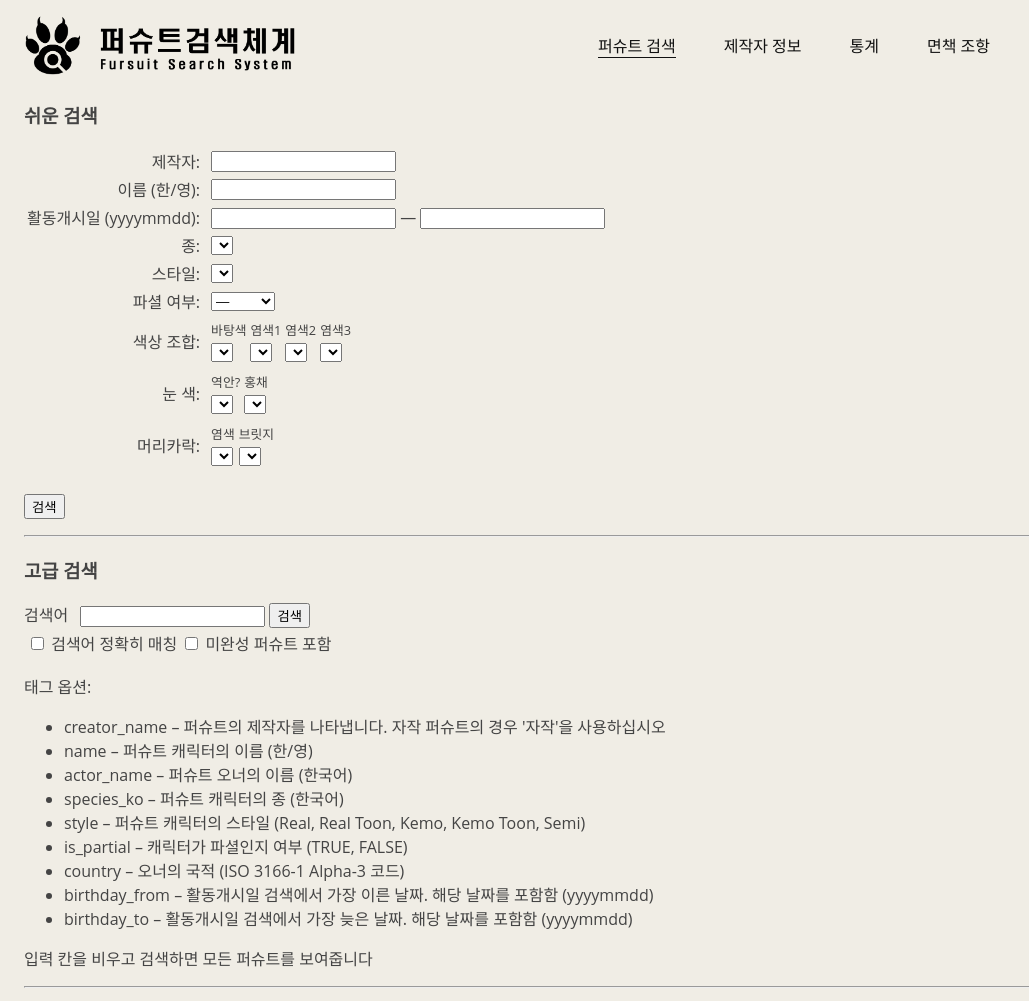
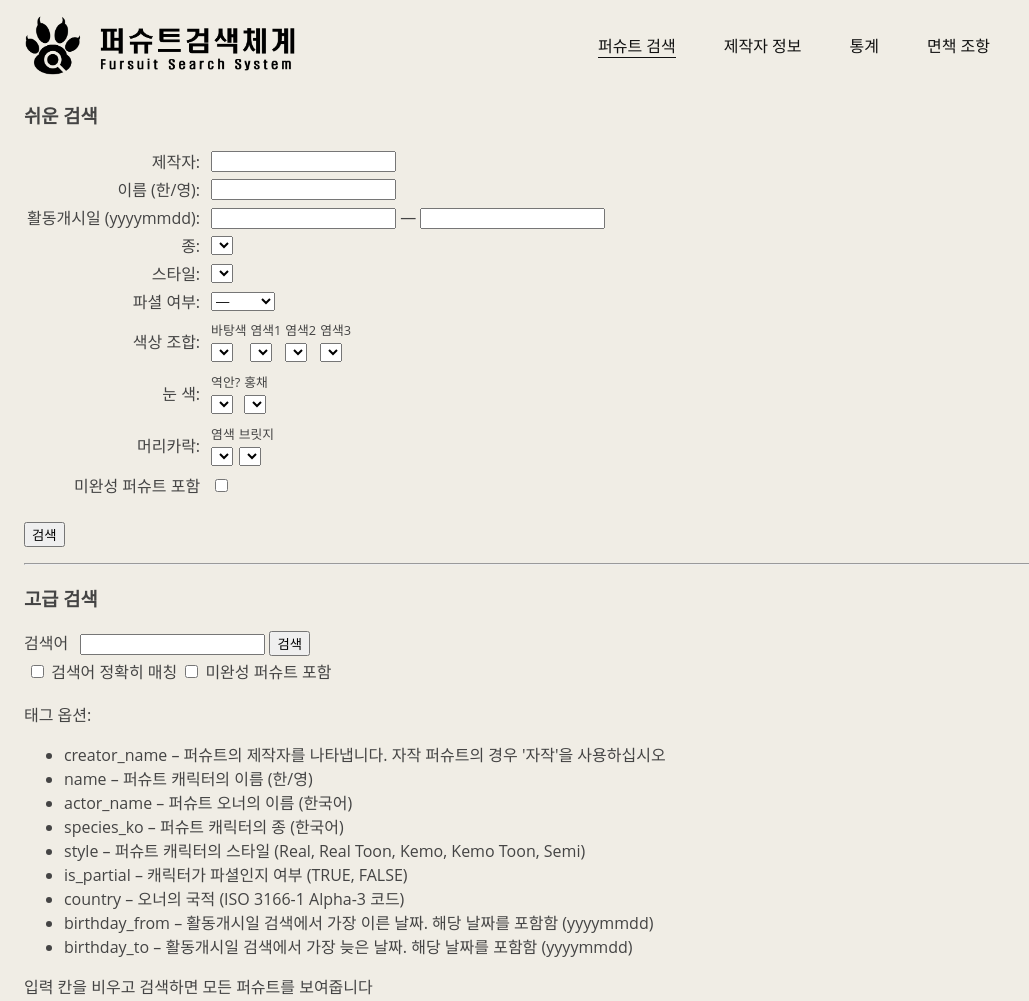
Before and after one commit to curioustorvald/roster-searcher-thingamajig, a plain HTML site: page index.html in a window 1280 px wide. Shown: the top 1001 px of the page, without its empty margins (0-1029 px from the left). Drawn offline with Linux system fonts and the light colour scheme; no server answers.

Commit message:
wip? checkbox is separate for simple and tag search

```diff
--- a/index.html
+++ b/index.html
@@ -101,6 +101,11 @@
                     </td>
                 </tr>
 
+                <tr>
+                    <td class="tableFormLabel"><label for="includewip_simple" id="includewip_string2"></label></td>
+                    <td><input type="checkbox" id="includewip_simple" name="includewip_simple"></td>
+                </tr>
+
                 </table>
 
                 <br />
--- a/searcher.js
+++ b/searcher.js
@@ -365,6 +365,7 @@ function reloadI18n() {
     document.getElementById("searchtags_string").innerText = i18n[lang].SearchTags
     document.getElementById("exactmatch_string").innerText = i18n[lang].IsExactMatch
     document.getElementById("includewip_string").innerText = i18n[lang].IsIncludeWip
+    document.getElementById("includewip_string2").innerText = i18n[lang].IsIncludeWip
     document.getElementById("submit_button").setAttribute("value", i18n[lang].Submit)
 }
 
@@ -545,7 +546,7 @@ function simplequery() {
     if (eyeCols.length > 0) searchFilter.eyes = eyeCols
     if (hairCols.length > 0) searchFilter.hairs = hairCols
 
-    let includeWIP = document.getElementById("includewip").checked
+    let includeWIP = document.getElementById("includewip_simple").checked
 
     makeOutput(performSearch(searchFilter, false, includeWIP))
 }
```
